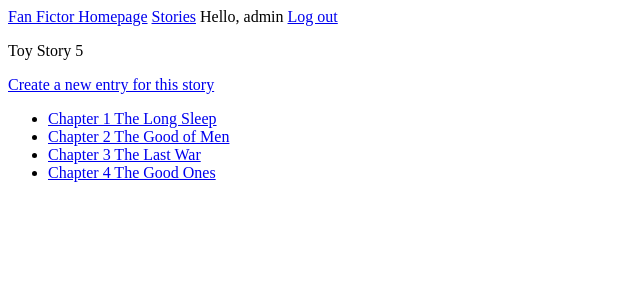
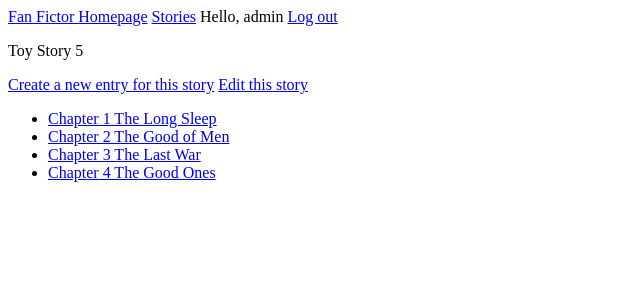
Before and after one commit to jontran1/fan_fictor, a Django app: page /stories/5/ in a window 1280 px wide. Shown: the top 300 px of the page, without its empty margins (0-640 px from the left). Run offline with Django 3.2, Linux system fonts and the light colour scheme; a user stored in the database is signed in; data comes from the database, SQL or seed files in the repository; both versions use the stored data as it was after the commit.

Commit message:
Users can now edit the story to be public or private

```diff
--- a/fan_fictions/forms.py
+++ b/fan_fictions/forms.py
@@ -11,7 +11,7 @@
     class Meta:
         model = Entry
         fields = ['title', 'text']
-        lables = {'title:': '','text': ''}
+        lables = {'title:': '', 'text': ''}
         # By telling django to use forms.Textarea element,
         # we are customizing the input widget for the field 'text
         # 80 will give us 80 columns wide, enough for a user to input text.
--- a/fan_fictions/templates/fan_fictions/story.html
+++ b/fan_fictions/templates/fan_fictions/story.html
@@ -5,6 +5,7 @@
 <p>{{story}}</p>
 {% if story.author == user %}
     <a href="{% url 'fan_fictions:new_entry' story.id %}">Create a new entry for this story</a>
+    <a href="{% url 'fan_fictions:edit_story' story.id %}">Edit this story</a>
 {% endif %}
 <ul>
     {% for entry in entries %}
--- a/fan_fictions/urls.py
+++ b/fan_fictions/urls.py
@@ -10,4 +10,5 @@
     path('stories/new_story/', views.new_story, name='new_story'),
     path('stories/<int:story_id>/new_entry', views.new_entry, name='new_entry'),
     path('stories/edit_entry/<int:entry_id>', views.edit_entry, name='edit_entry'),
+    path('stories/edit_story/<int:story_id>', views.edit_story, name='edit_story'),
 ]
--- a/fan_fictions/views.py
+++ b/fan_fictions/views.py
@@ -102,5 +102,21 @@
         if form.is_valid():
             form.save()
             return HttpResponseRedirect(reverse('fan_fictions:chapter', args=[story.id, entry.id]))
-    context={'entry': entry, 'story': story, 'form':form}
+    context={'entry': entry, 'story': story, 'form': form}
     return render(request, 'fan_fictions/edit_entry.html', context)
+
+def edit_story(request, story_id):
+    """Edit an existing story"""
+    story = Story.objects.get(id=story_id)
+    entries = story.entry_set.order_by('date_added')
+
+    if request.method != 'POST':
+        form = StoryForm(instance=story)
+    else:
+        form = StoryForm(instance=story, data=request.POST)
+        if form.is_valid():
+            form.save()
+            return HttpResponseRedirect(reverse('fan_fictions:story', args=[story_id]))
+    context = {'story': story, 'entries': entries, 'form': form}
+
+    return render(request, 'fan_fictions/edit_story.html', context)
```
Also changed, not shown: fan_fictions/templates/fan_fictions/edit_story.html (added, +13 -0 lines), db.sqlite3.
